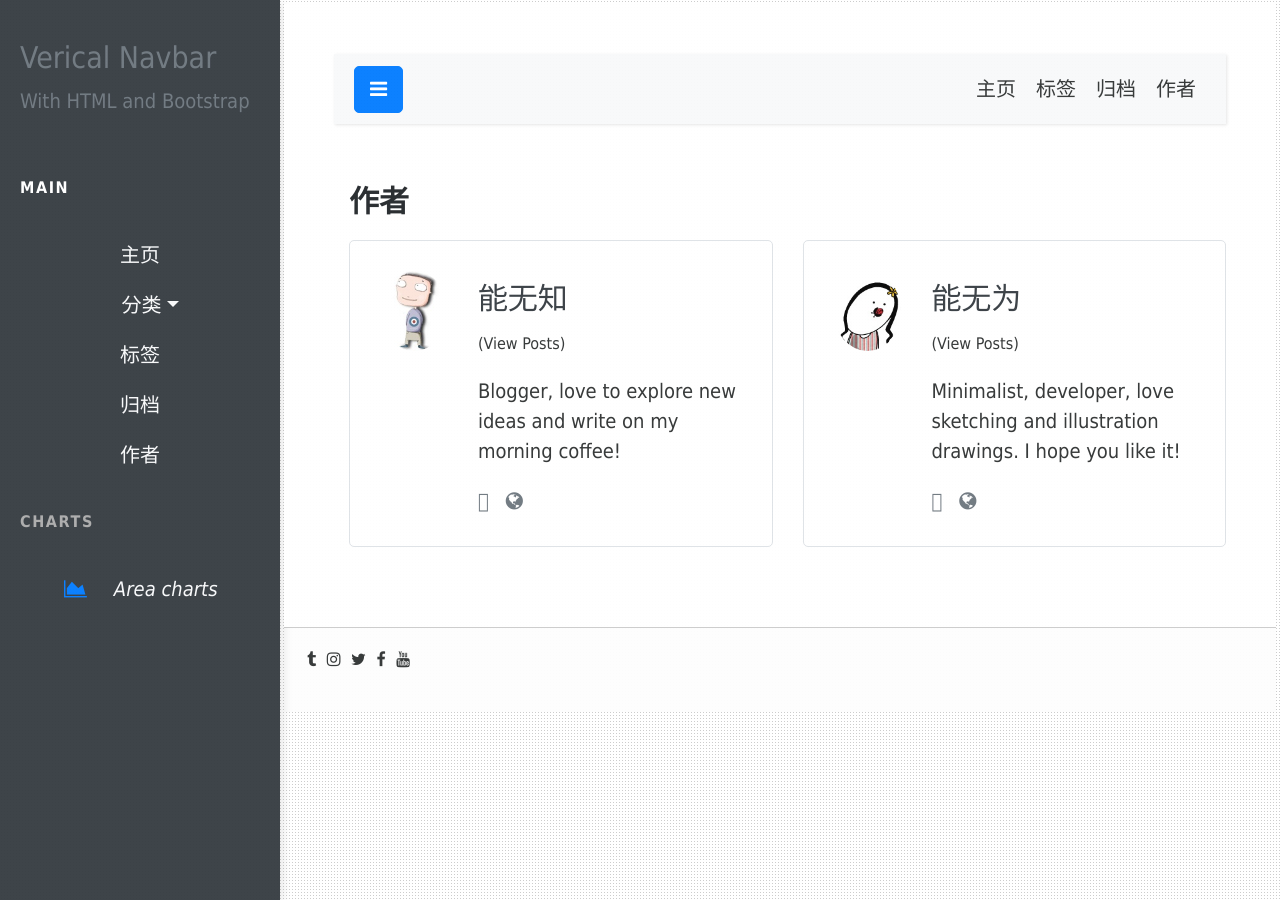
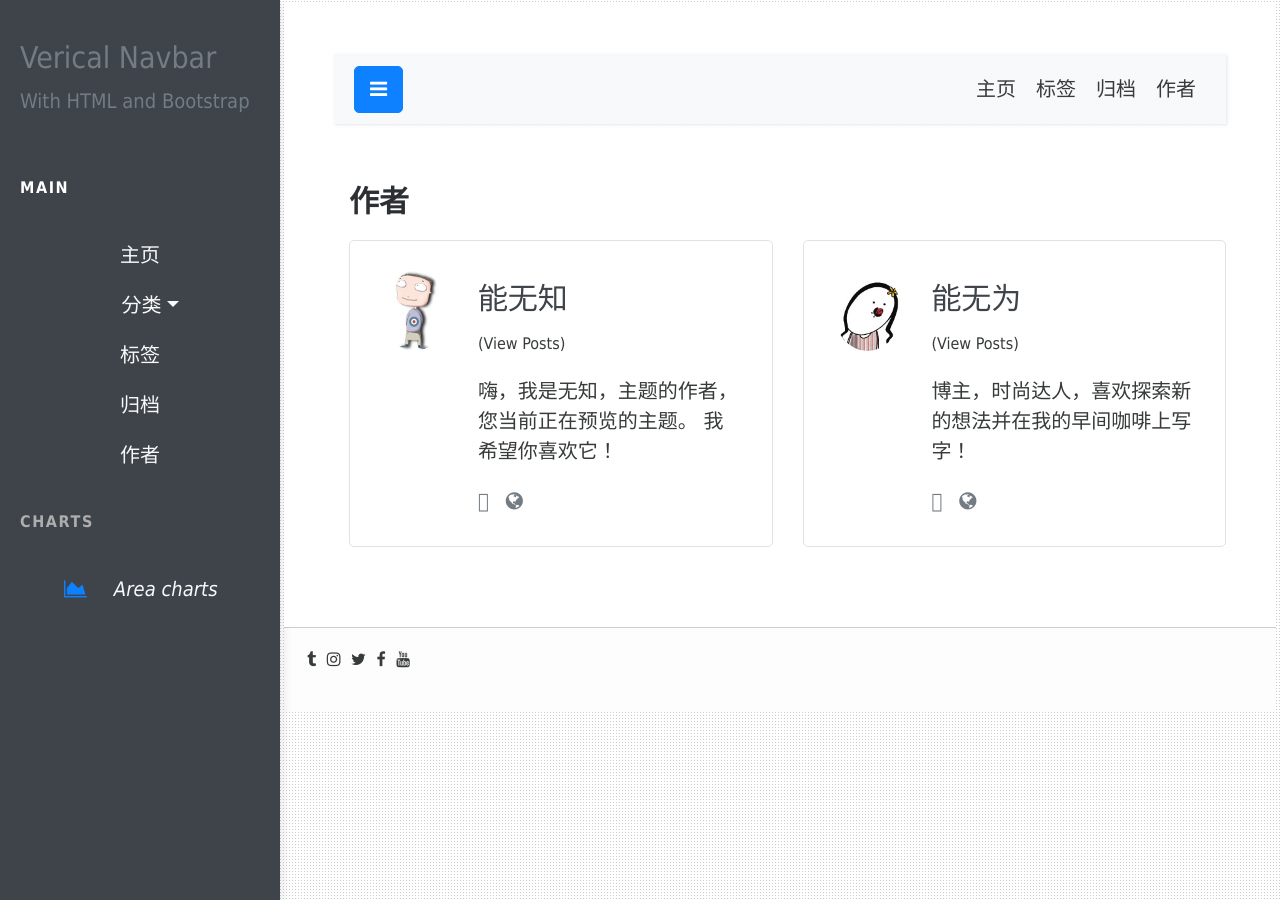
Before and after one commit to nengwuzhi/nengwuzhi.github.ioce, a Jekyll site: the page built from pages/authors-list.html, in a window 1280 px wide. Built offline with Jekyll 4.4.1, drawn with Linux system fonts in a browser that asks for light colours; nearby versions of some CDN libraries.

Commit message:
Update _config.yml

```diff
--- a/_config.yml
+++ b/_config.yml
@@ -48,9 +48,9 @@ authors:
 
   author1:
     name: 能无知
-    site: https://blueskyletters.com/
+    site: https://nengwuzhi.github.io/
     avatar: img/avatar1.jpg
-    bio: 'Blogger, love to explore new ideas and write on my morning coffee!'
+    bio: "嗨，我是无知，主题的作者，您当前正在预览的主题。 我希望你喜欢它！"
     email: mailto:author1thunaseer@gmail.com
     twitter: https://twitter.com/BlueSkyLetters
     instagram: https://www.instagram.com/bluesky/
@@ -59,7 +59,7 @@ authors:
     name: 能无为
     site: https://blueskyletters.com/
     avatar: img/avatar2.jpg
-    bio: 'Minimalist, developer, love sketching and illustration drawings. I hope you like it!'
+    bio: "博主，时尚达人，喜欢探索新的想法并在我的早间咖啡上写字！"
     email: mailto:author2chemmengath@gmail.com
     twitter: https://twitter.com/iauthor2cg
     instagram: https://www.instagram.com/author2__ilahi/
```
